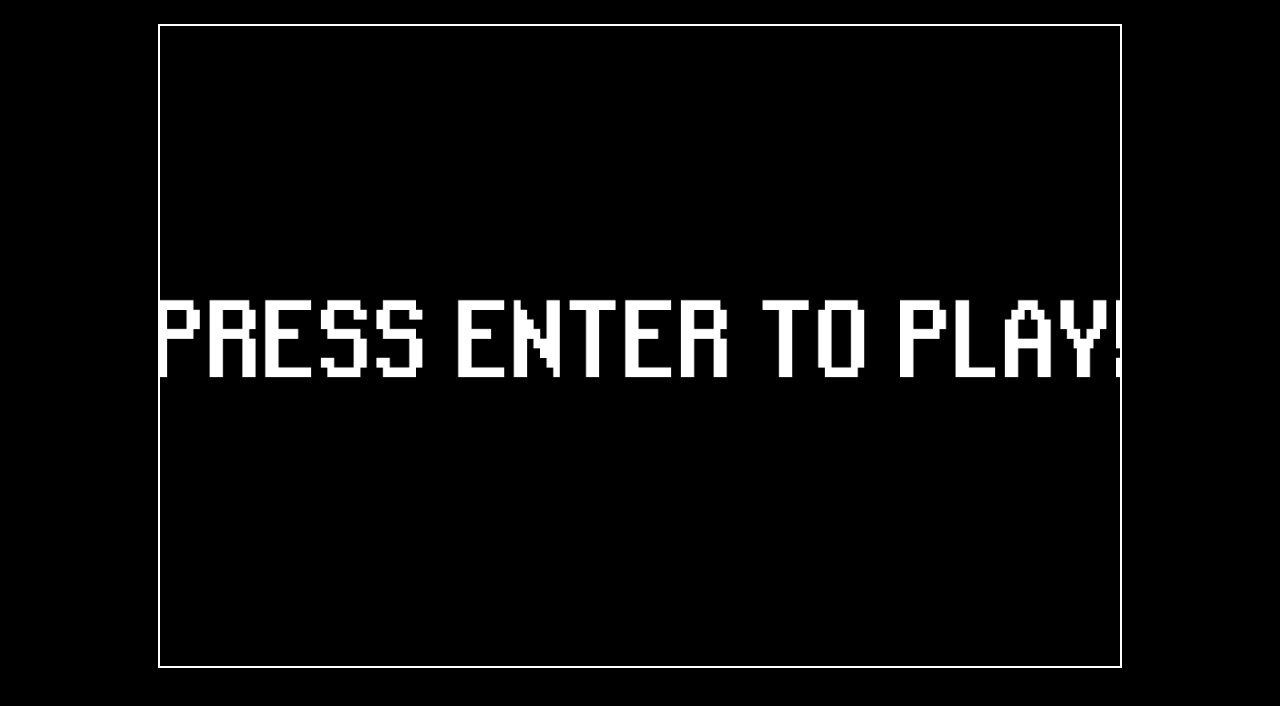
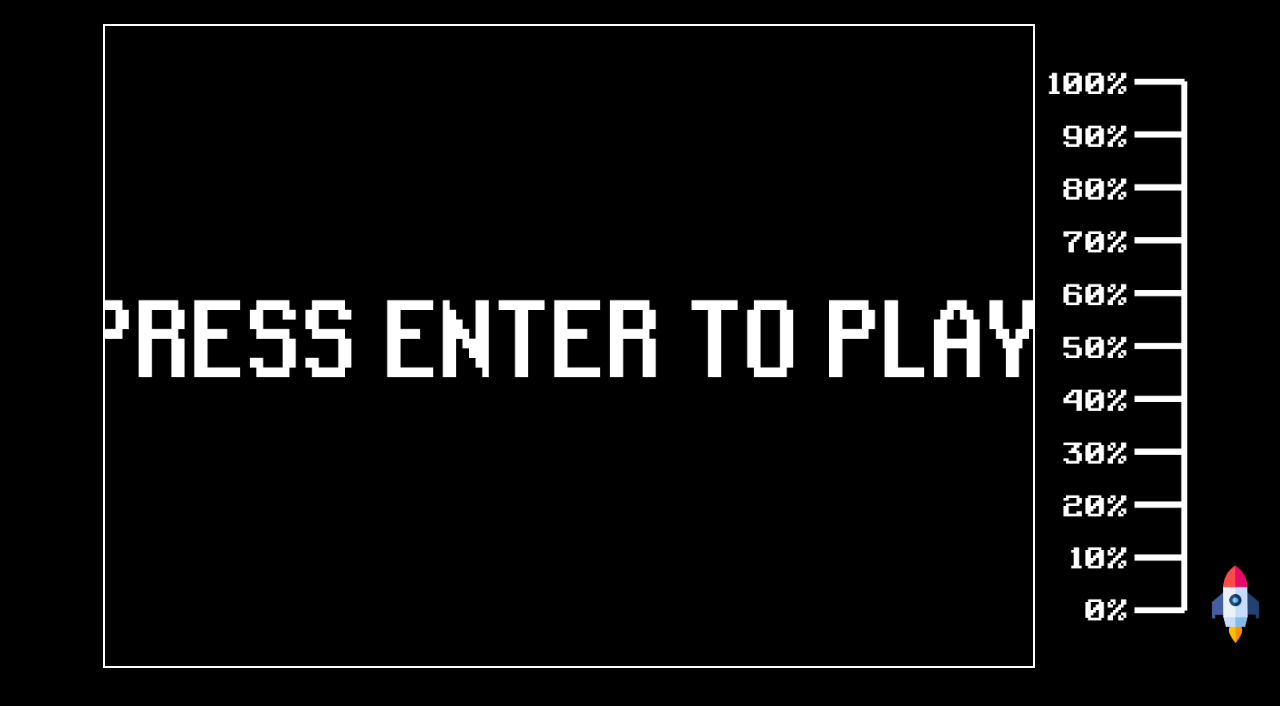
Before and after one commit to BlackShadeOSS/Space-Odyssey-2, a plain HTML site: page game.html in a window 1280 px wide. Shown: the part 92-798 px from the top of the page. Drawn offline with Linux system fonts and the light colour scheme.

Commit message:
Added Level Progress Bar

```diff
--- a/CSS/game.css
+++ b/CSS/game.css
@@ -35,7 +35,7 @@ nav {
 }
 
 #board {
-    margin: 40px auto;
+    margin: 40px 0;
     border: 2px solid white;
     background-color: black;
     overflow: hidden;
@@ -100,3 +100,41 @@ nav {
     top: 0;
     font-size: 3.5vh;
 }
+
+.withcanvas {
+    display: flex;
+    justify-content: right;
+    align-items: center;
+    flex-direction: row;
+    width: 100%;
+    position: sticky;
+    top: 0;
+}
+
+.divprogressbar {
+    height: 100%;
+}
+
+.rocketInPB {
+    margin: 0px 20px;
+    height: 10vh;
+    top: 66vh;
+    z-index: 1000000;
+    position: relative;
+}
+
+.progressBar {
+    display: flex;
+    justify-content: center;
+    align-items: center;
+    flex-direction: row;
+    height: 77.5vh;
+    top: 0;
+    font-size: 3.5vh;
+}
+
+.progressBarImg {
+    margin: 0;
+    padding: 0;
+    height: 75vh;
+}
--- a/JS/game.js
+++ b/JS/game.js
@@ -38,9 +38,10 @@ var game;
 var tutorial;
 var stopwatch;
 var levelWatch;
+var levelProgressBar;
 document.addEventListener("DOMContentLoaded", () => {
     // Set canvas size to 80% window size
-    canvas.width = window.innerWidth * 0.75;
+    canvas.width = window.innerWidth * 0.725;
     canvas.height = window.innerHeight * 0.8;
     if (window.innerWidth < 1200) {
         canvas.style.visibility = "hidden";
@@ -52,6 +53,7 @@ document.addEventListener("DOMContentLoaded", () => {
 
     stopwatch = document.getElementById("stopwatch");
     levelWatch = document.getElementById("level");
+    levelProgressBar = document.getElementsByClassName("rocketInPB")[0];
 });
 
 tutorialTextures.ready.addEventListener("load", () => {
@@ -317,6 +319,15 @@ class Game {
                 .padStart(2, "0");
     }
 
+    updateProgressBar() {
+        // update progress bar
+        if (66 - (this.levelProgress / 100) * 66 < 0) {
+            levelProgressBar.style.top = 0 + "vh";
+        } else
+            levelProgressBar.style.top =
+                66 - (this.levelProgress / 100) * 66 + "vh";
+    }
+
     showLevel() {
         // show level
         levelWatch.innerHTML = `Level: ${this.levels.levelNumber}`;
@@ -377,6 +388,9 @@ class Game {
 
         // show level
         game.showLevel();
+
+        // update progress bar
+        game.updateProgressBar();
 
         // caltuclate fps
         game.fps = 1 / game.deltaTime;
--- a/game.html
+++ b/game.html
@@ -18,6 +18,22 @@
                 <p id="level">Level: 0</p>
             </div>
         </nav>
-        <canvas id="board" width="1920px" height="1080px"></canvas>
+        <div class="withcanvas">
+            <canvas id="board" width="1920px" height="1080px"></canvas>
+            <div class="progressBar">
+                <img
+                    src="./Photos/progressbar.png"
+                    alt="Progress Bar for level"
+                    class="progressBarImg"
+                />
+                <div class="divprogressbar">
+                    <img
+                        src="./Photos/rocket.png"
+                        alt="Rocket in Progress Bar"
+                        class="rocketInPB"
+                    />
+                </div>
+            </div>
+        </div>
     </body>
 </html>
```
Also changed, not shown: Photos/progressbar.png (added).
